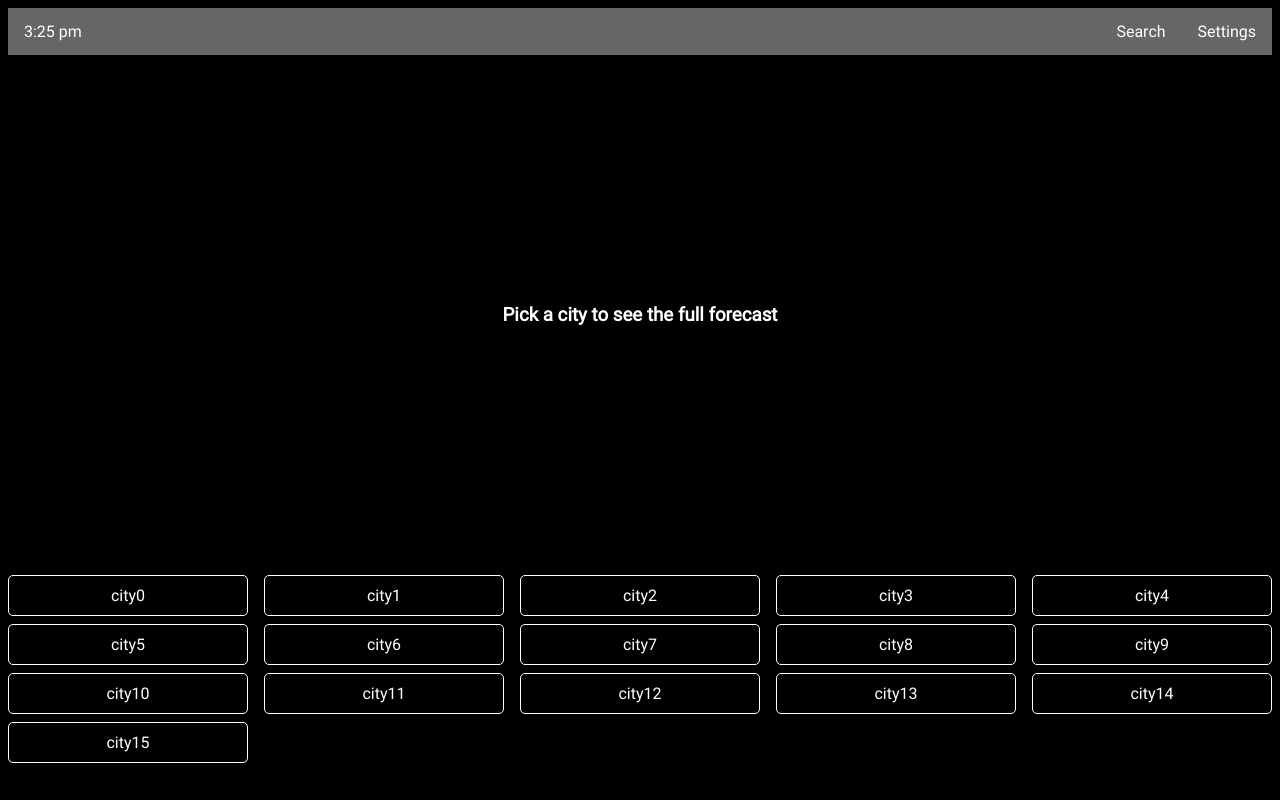
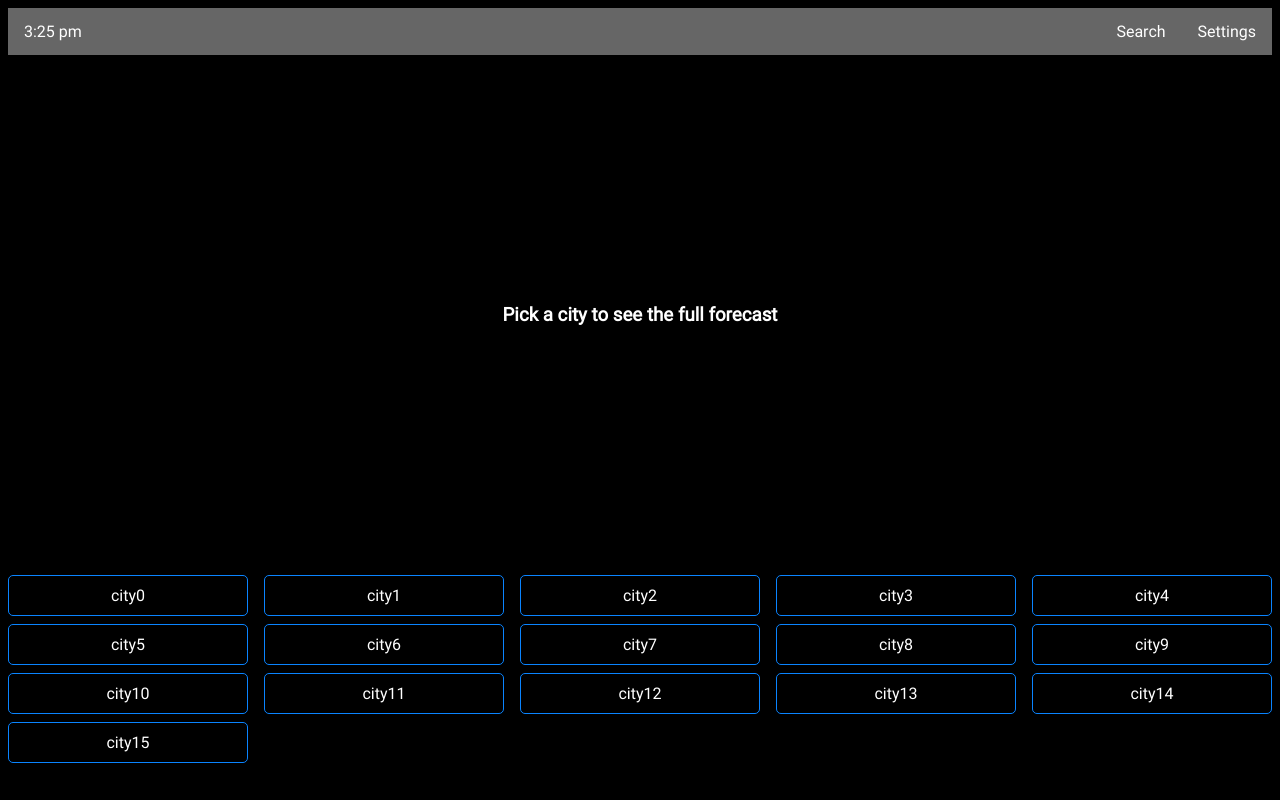
Before and after one commit to igordonin/challenge-fc, a React (Create React App) app: page / in a window 1280 px wide. Built offline with nearby package versions, Linux system fonts and the light colour scheme.

Commit message:
fix: change the border color of the city

```diff
--- a/src/modules/forecast/forecast.tsx
+++ b/src/modules/forecast/forecast.tsx
@@ -46,6 +46,7 @@ const City = ({ name, className }: CityProps) => {
 
 const StyledCity = styled(City)`
   border: 1px solid #fff;
+  border-color: #0a84ff;
   border-radius: 5px;
   padding: 10px;
   text-align: center;
```
